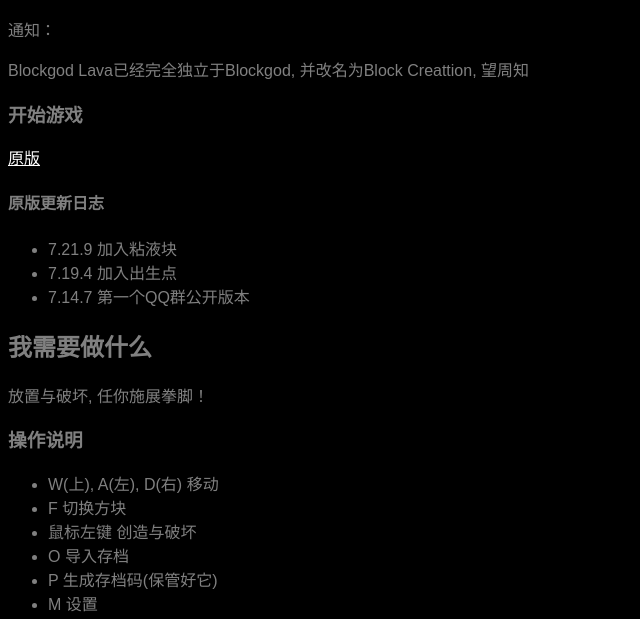
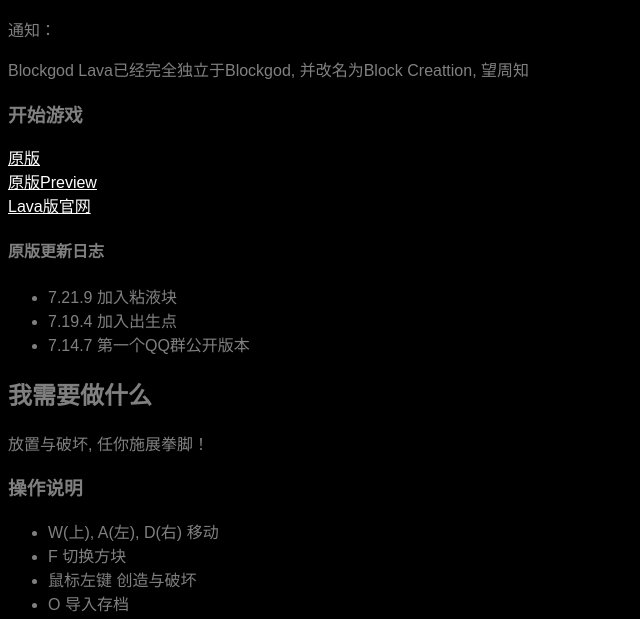
Before and after one commit to Tiger1228cym/Blockgod, a plain HTML site: page index.html in a window 1280 px wide. Shown: the part 159-778 px from the top of the page, without its empty margins (0-640 px from the left). Drawn offline with Linux system fonts and the light colour scheme.

Commit message:
Update index.html

```diff
--- a/index.html
+++ b/index.html
@@ -25,13 +25,13 @@
     <div>
         <a href="original/index.html" target="_blank">原版</a>
     </div>
-	<!-- <div>
+	<div>
     	<a href="preview/index.html" target="_blank">原版Preview</a>
 	</div>
 	<div>
     	<a href="https://bg-lava.vercel.app/" target="_blank">Lava版官网</a>
 	</div>
-	<diV>
+	<!-- <div>
 		<a href="downloads/index.html" target="_blank">下载Blockgod离线版(目前仅有原版Windows版)</a>
 	</diV> -->
 	<h4 id="howtoplay">原版更新日志</h4>
```
